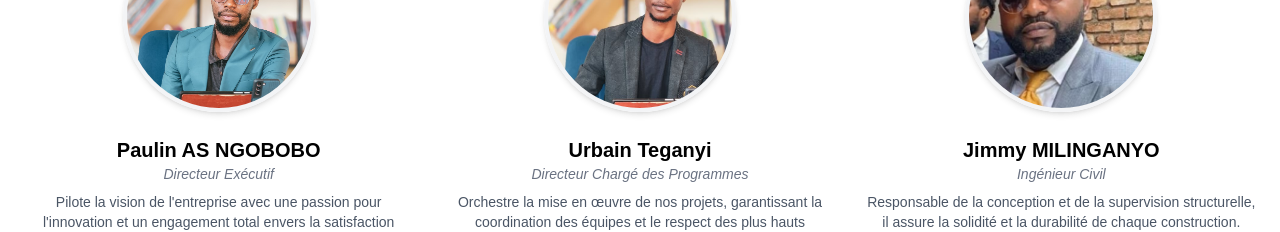
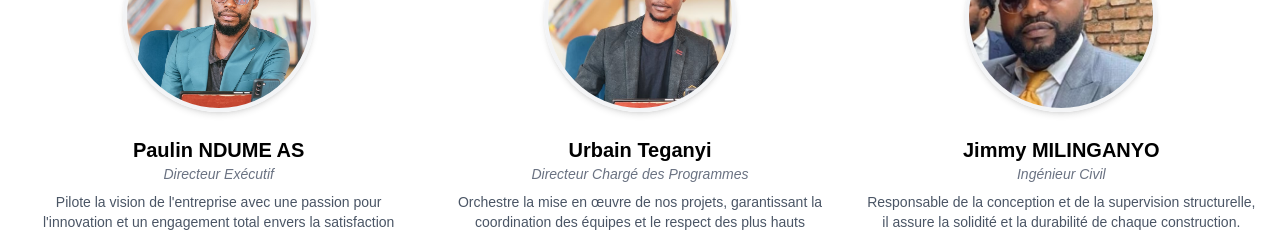
Before and after one commit to Tacite243/luxtech, a Next.js app: page /about in a window 1280 px wide. Shown: the part 3020-3252 px from the top of the page. Built offline with nearby package versions, Linux system fonts and the light colour scheme.

Commit message:
fix(teamSection): delete social media links

```diff
--- a/src/components/Navbar.tsx
+++ b/src/components/Navbar.tsx
@@ -32,7 +32,7 @@ export default function Navbar() {
                 <Link
                   key={link.name}
                   href={link.href}
-                  className={`relative text-accent hover:text-accent-yellow transition-colors duration-300
+                  className={`relative text-accent hover:text-accent-yellow transition-colors duration-300 hover:text-[#FF0000] transition-colors
                     ${isActive ? 'text-accent-yellow' : ''}`}
                 >
                   {link.name}
--- a/src/components/TeamSection.tsx
+++ b/src/components/TeamSection.tsx
@@ -9,7 +9,7 @@ import { Twitter, Facebook, Instagram, Linkedin } from 'lucide-react';
 // --- Données de l'Équipe ---
 const teamData = [
     {
-        name: "Paulin AS NGOBOBO",
+        name: "Paulin NDUME AS",
         role: "Directeur Exécutif",
         imageUrl: "/img/team/paulin.jpg",
         bio: "Pilote la vision de l'entreprise avec une passion pour l'innovation et un engagement total envers la satisfaction client.",
@@ -157,13 +157,13 @@ export default function TeamSection() {
                                     />
                                 </div>
                                 {/* Overlay des réseaux sociaux */}
-                                <div className="absolute inset-0 bg-[#000000]/60 rounded-full flex items-center justify-center gap-3 opacity-0 group-hover:opacity-100 transition-opacity duration-300">
+                                {/* <div className="absolute inset-0 bg-[#000000]/60 rounded-full flex items-center justify-center gap-3 opacity-0 group-hover:opacity-100 transition-opacity duration-300">
                                     {member.socials.map(social => (
                                         <a key={social.name} href={social.href} className="text-[#FFFFFF] hover:text-[#FF0000] transition-colors">
                                             <social.icon size={20} />
                                         </a>
                                     ))}
-                                </div>
+                                </div> */}
                             </div>
 
                             <div className="member-info">
```
